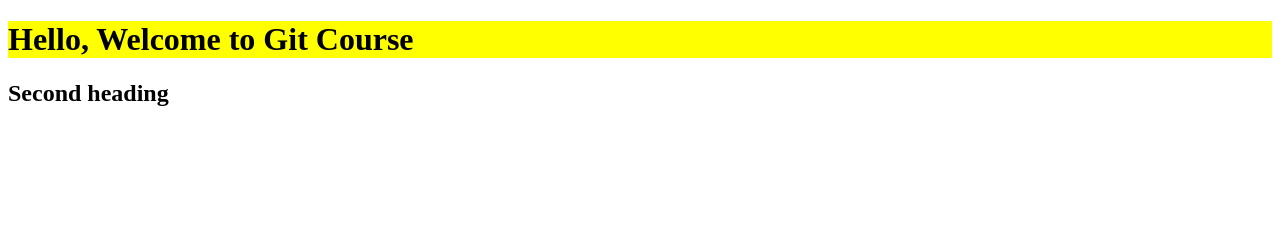
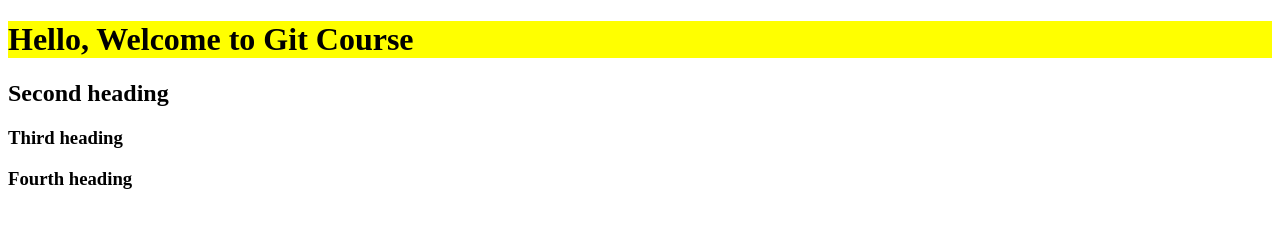
Before and after one commit to praneeth2704/git-practice, a plain HTML site: page index.html in a window 1280 px wide. Drawn offline with Linux system fonts and the light colour scheme.

Commit message:
Final Commit

```diff
--- a/index.html
+++ b/index.html
@@ -9,5 +9,7 @@
 <body>
     <h1>Hello, Welcome to Git Course</h1>
     <h2>Second heading</h2>
+    <h3>Third heading</h3>
+    <h3>Fourth heading</h3>
 </body>
 </html>
```
